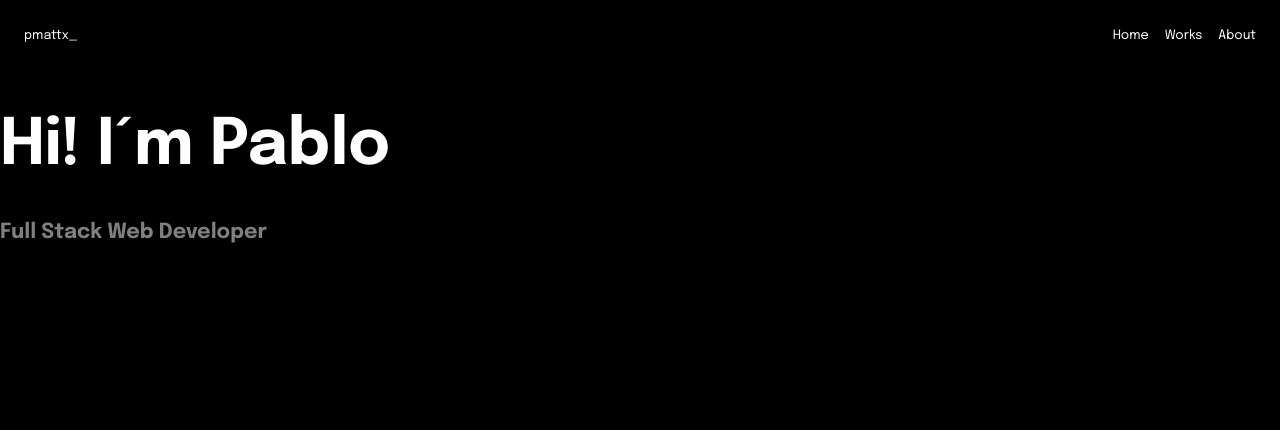
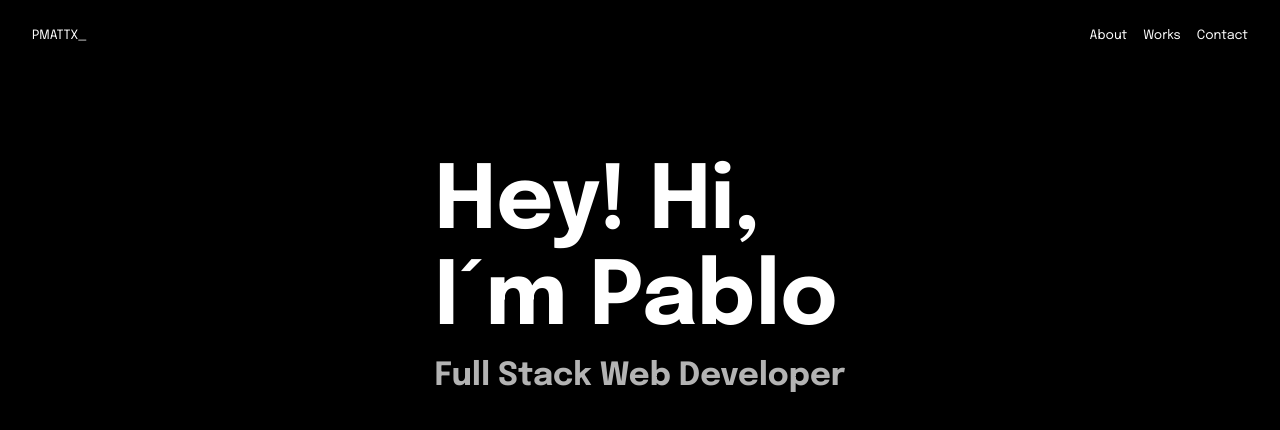
Before and after one commit to pmateosx/Portfolio, a Next.js app: page / in a window 1280 px wide. Shown: the top 430 px of the page. Built offline with nearby package versions, Linux system fonts and the light colour scheme.

Commit message:
feat: hero

```diff
--- /dev/null
+++ b/components/Hero.js
@@ -0,0 +1,43 @@
+import styled from "@emotion/styled"
+
+const HeroStyle = styled.div `
+    display: flex;
+    justify-content: center;
+    align-items: center;
+    flex-direction: column;
+    width: 100vw;
+    height: 50vh;
+    padding: 2rem;
+    margin-top: 2rem;
+`
+const H1 = styled.h1`
+    color: white;
+    margin: 0;
+    font-size: 5.5rem;
+    line-height: 6rem;
+`
+const Subtitle = styled.h5`
+    text-align: left;
+    margin: 0.75rem 0;
+    color: #B3B3B3;
+    font-size: 1.5rem;
+
+    @media (min-width: 611px){
+        font-size: 2rem;
+    }
+`
+
+const Hero = () => {
+    return(
+        <HeroStyle >
+            <div>
+                <H1>
+                    Hey! Hi, <br/> I´m Pablo
+                </H1>
+                <Subtitle>Full Stack Web Developer</Subtitle>
+            </div>
+        </HeroStyle>
+    )
+}
+
+export default Hero
--- a/components/Navbar.js
+++ b/components/Navbar.js
@@ -1,30 +1,53 @@
 import styled from '@emotion/styled'
+import Link from 'next/link'
 
 const StyledNavbar = styled.nav`
+    position: fixed;
+    top: 0;
     display: flex;
     justify-content: space-between;
     align-items: center;
+    width: 100vw;
     color: white;
     font-size: 0.8rem;
-    padding: 1rem 1.5rem;
+    padding: 1rem 2rem;
+    background-color: black;
 `
 const StyledUl = styled.ul`
     list-style: none;
     li {
         margin-left: 1rem;
         float: left;
+        font-weight: 400;
     }
-
+`
+const StyledLink = styled(Link)`
+    text-decoration: none;
+    &:hover{
+        border-bottom: 2px solid white;
+    }
 `
 
 const Navbar = () => {
     return (
         <StyledNavbar>
-            <p>pmattx_</p>
+            <StyledLink href='/'>PMATTX_</StyledLink>
             <StyledUl>
-                <li>Home</li>
-                <li>Works</li>
-                <li>About</li>
+                <li>
+                    <StyledLink href='/about'>
+                        <a>About</a>
+                    </StyledLink>
+                </li>
+                <li>
+                    <StyledLink href='/works'>
+                        <a>Works</a>
+                    </StyledLink>
+                </li>
+                <li>
+                    <StyledLink href='/contact'>
+                        <a>Contact</a>
+                    </StyledLink>
+                </li>
             </StyledUl>
         </StyledNavbar>
     )
--- a/pages/index.js
+++ b/pages/index.js
@@ -1,11 +1,12 @@
 import Head from 'next/head'
 import Image from 'next/image'
+import Hero from '../components/Hero'
 import Navbar from '../components/Navbar'
 import styles from '../styles/Home.module.css'
 
 export default function Home() {
   return (
-    <div className={styles.container}>
+    <>
       <Head>
         <title>Pablo Mateos</title>
         <meta name="description" content="portfolio by Pablo Mateos" />
@@ -14,25 +15,9 @@ export default function Home() {
 
       <Navbar/>
 
-      <main className={styles.main}>
-        <h1 className={styles.title}>
-          Hi! I´m Pablo
-        </h1>
-        <h5 className={styles.subtext}>Full Stack Web Developer</h5>
+      <main className={styles.container}>
+        <Hero/>
       </main>
-
-      <footer className={styles.footer}>
-        <a
-          href="https://vercel.com?utm_source=create-next-app&utm_medium=default-template&utm_campaign=create-next-app"
-          target="_blank"
-          rel="noopener noreferrer"
-        >
-          Powered by{' '}
-          <span className={styles.logo}>
-            <Image src="/vercel.svg" alt="Vercel Logo" width={72} height={16} />
-          </span>
-        </a>
-      </footer>
-    </div>
+    </>
   )
 }
--- a/styles/Home.module.css
+++ b/styles/Home.module.css
@@ -1,9 +1,10 @@
-.title{
-  font-size: 4rem;
-  color: white;
-}
+
 
 .subtext {
   color: grey;
   font-size: 1.3rem;
 }
+
+.container {
+  margin-top: 5rem;
+}
```
Also changed, not shown: pages/about.js (added, +19 -0 lines).
